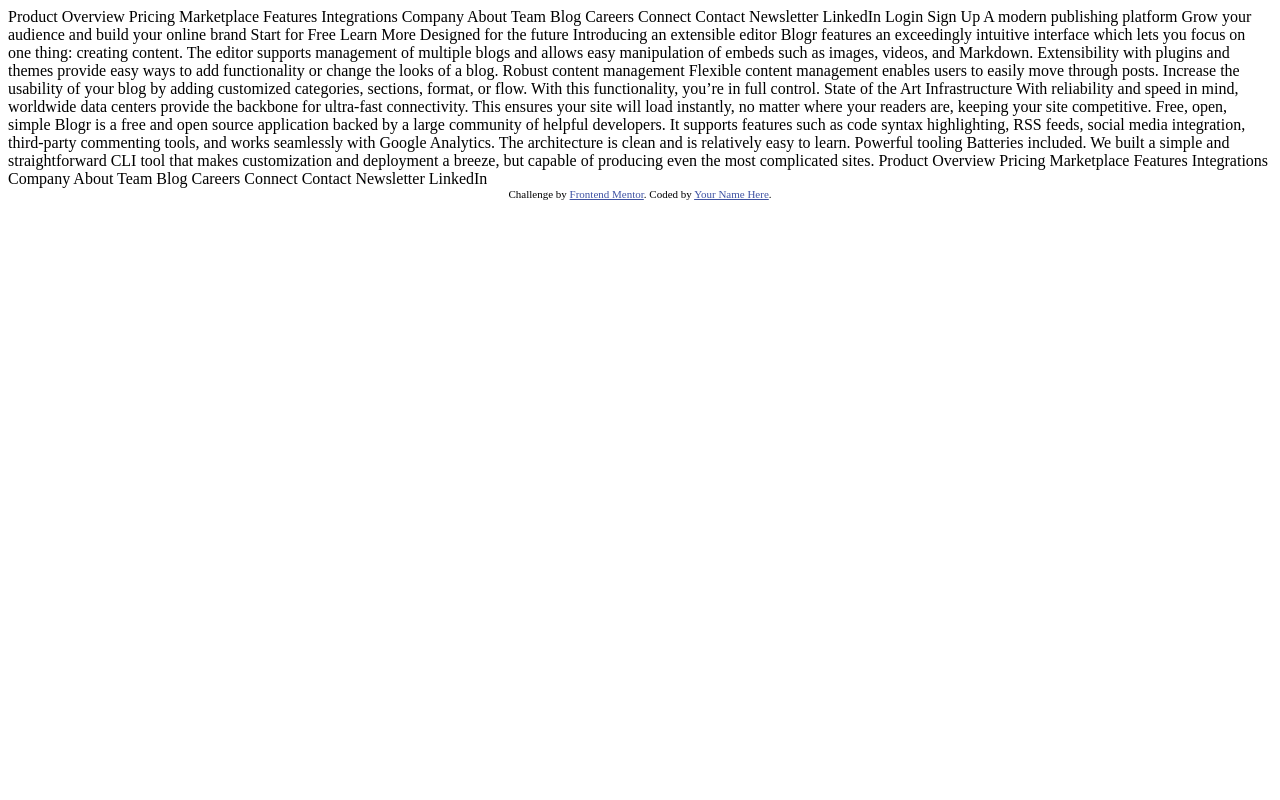
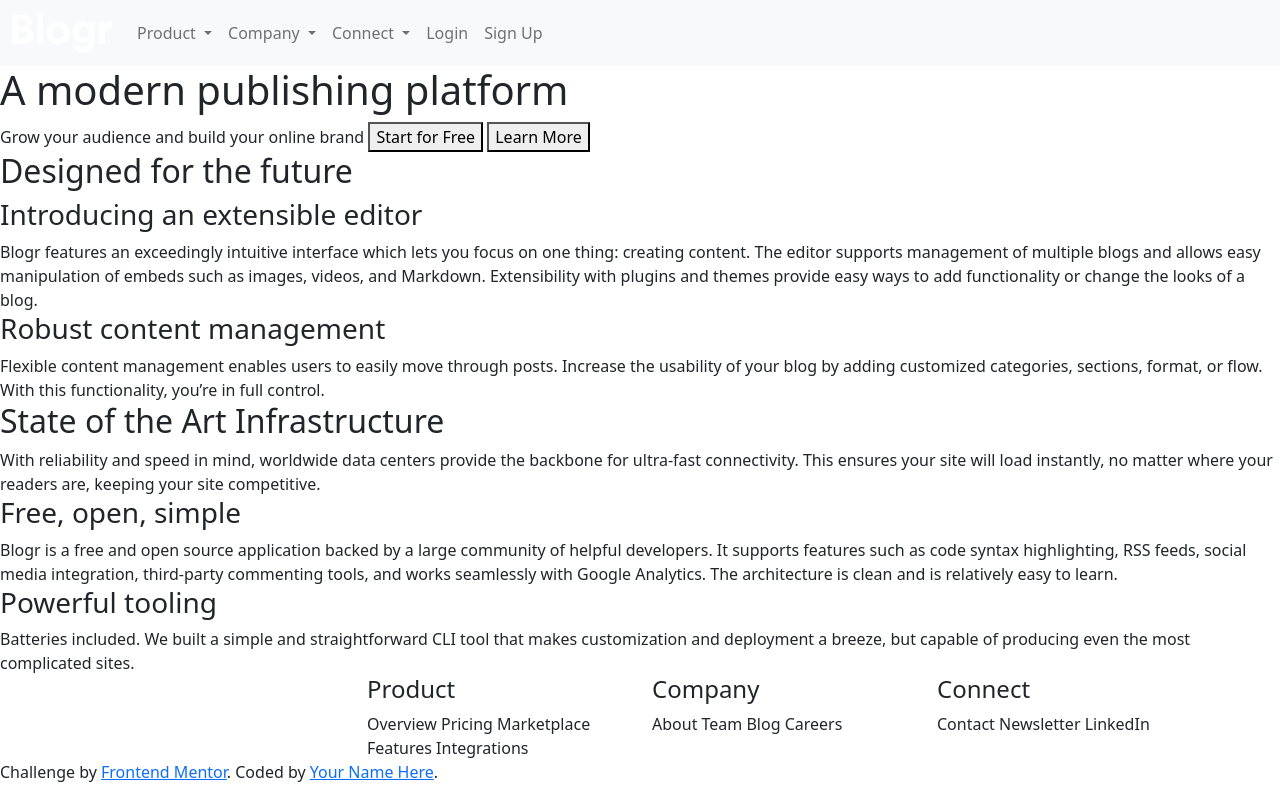
Before and after one commit to emllew/blog-landing-page, a plain HTML site: page index.html in a window 1280 px wide. Drawn offline with nearby package versions, Linux system fonts and the light colour scheme.

Commit message:
add bootstrap and html organisation

```diff
--- a/index.html
+++ b/index.html
@@ -1,99 +1,157 @@
 <!DOCTYPE html>
 <html lang="en">
+
 <head>
   <meta charset="UTF-8">
-  <meta name="viewport" content="width=device-width, initial-scale=1.0"> <!-- displays site properly based on user's device -->
+  <meta name="viewport" content="width=device-width, initial-scale=1.0">
+  <!-- displays site properly based on user's device -->
 
   <link rel="icon" type="image/png" sizes="32x32" href="./images/favicon-32x32.png">
 
   <title>Frontend Mentor | [Blogr]</title>
 
   <!-- Feel free to remove these styles or customise in your own stylesheet 👍 -->
-  <style>
-    .attribution { font-size: 11px; text-align: center; }
-    .attribution a { color: hsl(228, 45%, 44%); }
-  </style>
+  <link href="https://cdn.jsdelivr.net/npm/bootstrap@5.0.2/dist/css/bootstrap.min.css" rel="stylesheet"
+    integrity="sha384-EVSTQN3/azprG1Anm3QDgpJLIm9Nao0Yz1ztcQTwFspd3yD65VohhpuuCOmLASjC" crossorigin="anonymous">
+  <link href="/styles.css" rel="stylesheet">
 </head>
+
 <body>
-  Product
+  <nav class="navbar navbar-expand-lg navbar-light bg-light">
+    <div class="container-fluid">
+      <a class="navbar-brand" href="#"><img src="images/logo.svg"></a>
+      <button class="navbar-toggler" type="button" data-bs-toggle="collapse" data-bs-target="#navbarScroll"
+        aria-controls="navbarScroll" aria-expanded="false" aria-label="Toggle navigation">
+        <span class="navbar-toggler-icon"></span>
+      </button>
+      <div class="collapse navbar-collapse" id="navbarScroll">
+        <ul class="navbar-nav me-auto my-2 my-lg-0 navbar-nav-scroll" style="--bs-scroll-height: 100px;">
+          <li class="nav-item dropdown">
+            <a class="nav-link dropdown-toggle" href="#" id="navbarScrollingDropdown" role="button"
+              data-bs-toggle="dropdown" aria-expanded="false">
+              Product
+            </a>
+            <ul class="dropdown-menu" aria-labelledby="navbarScrollingDropdown">
+              <li><a class="dropdown-item" href="#">Overview</a></li>
+              <li><a class="dropdown-item" href="#">Pricing</a></li>
+              <li><a class="dropdown-item" href="#">Marketplace</a></li>
+              <li><a class="dropdown-item" href="#">Features</a></li>
+              <li><a class="dropdown-item" href="#">Integrations</a></li>
+            </ul>
+          </li>
 
-  Overview
-  Pricing
-  Marketplace
-  Features
-  Integrations
+          <li class="nav-item dropdown">
+            <a class="nav-link dropdown-toggle" href="#" id="navbarScrollingDropdown" role="button"
+              data-bs-toggle="dropdown" aria-expanded="false">
+              Company
+            </a>
+            <ul class="dropdown-menu" aria-labelledby="navbarScrollingDropdown">
+              <li><a class="dropdown-item" href="#">About</a></li>
+              <li><a class="dropdown-item" href="#">Team</a></li>
+              <li><a class="dropdown-item" href="#">Blog</a></li>
+              <li><a class="dropdown-item" href="#">Careers</a></li>
+            </ul>
+          </li>
+          <li class="nav-item dropdown">
+            <a class="nav-link dropdown-toggle" href="#" id="navbarScrollingDropdown" role="button"
+              data-bs-toggle="dropdown" aria-expanded="false">
+              Connect
+            </a>
+            <ul class="dropdown-menu" aria-labelledby="navbarScrollingDropdown">
+              <li><a class="dropdown-item" href="#">Contact</a></li>
+              <li><a class="dropdown-item" href="#">Newsletter</a></li>
+              <li><a class="dropdown-item" href="#">LinkedIn</a></li>
+            </ul>
+          </li>
+          <li class="nav-item rightNavBtn">
+            <a class="nav-link" href="#">Login</a>
+          </li>
+          <li class="nav-item rightNavBtn">
+            <a class="nav-link" href="#">Sign Up</a>
+          </li>
+        </ul>
+      </div>
+    </div>
+  </nav>
+  <header>
+    <h1>A modern publishing platform</h1>
+    Grow your audience and build your online brand
 
-  Company
+    <button>Start for Free</button>
+    <button>Learn More</button>
+  </header>
 
-  About
-  Team
-  Blog
-  Careers
+  <h2>Designed for the future</h2>
 
-  Connect
-
-  Contact
-  Newsletter
-  LinkedIn
-
-  Login
-  Sign Up
-
-  A modern publishing platform
-  Grow your audience and build your online brand
-
-  Start for Free
-  Learn More
-
-  Designed for the future
-
-  Introducing an extensible editor
+  <h3>Introducing an extensible editor</h3>
   Blogr features an exceedingly intuitive interface which lets you focus on one thing: creating content.
   The editor supports management of multiple blogs and allows easy manipulation of embeds such as images,
   videos, and Markdown. Extensibility with plugins and themes provide easy ways to add functionality or
   change the looks of a blog.
 
-  Robust content management
+  <h3>Robust content management</h3>
   Flexible content management enables users to easily move through posts. Increase the usability of your blog
   by adding customized categories, sections, format, or flow. With this functionality, you’re in full control.
 
-  State of the Art Infrastructure
+  <h2>State of the Art Infrastructure</h2>
   With reliability and speed in mind, worldwide data centers provide the backbone for ultra-fast connectivity.
   This ensures your site will load instantly, no matter where your readers are, keeping your site competitive.
 
-  Free, open, simple
+  <h3>Free, open, simple</h3>
   Blogr is a free and open source application backed by a large community of helpful developers. It supports
   features such as code syntax highlighting, RSS feeds, social media integration, third-party commenting tools,
   and works seamlessly with Google Analytics. The architecture is clean and is relatively easy to learn.
 
-  Powerful tooling
-  Batteries included. We built a simple and straightforward CLI tool that makes customization and deployment a breeze, but
+  <h3>Powerful tooling</h3>
+  Batteries included. We built a simple and straightforward CLI tool that makes customization and deployment a breeze,
+  but
   capable of producing even the most complicated sites.
 
-  Product
+  <footer>
+    <div class="container">
+      <div class="row">
+        <div class="col">
+          <img src="images/logo.svg">
+        </div>
+        <div class="col">
+          <h4>Product</h4>
 
-  Overview
-  Pricing
-  Marketplace
-  Features
-  Integrations
+          Overview
+          Pricing
+          Marketplace
+          Features
+          Integrations
+        </div>
+        <div class="col">
+          <h4>Company</h4>
 
-  Company
+          About
+          Team
+          Blog
+          Careers
+        </div>
+        <div class="col">
+          <h4>Connect</h4>
 
-  About
-  Team
-  Blog
-  Careers
+          Contact
+          Newsletter
+          LinkedIn
+        </div>
+      </div>
+    </div>
 
-  Connect
 
-  Contact
-  Newsletter
-  LinkedIn
 
+
+
+  </footer>
   <div class="attribution">
     Challenge by <a href="https://www.frontendmentor.io?ref=challenge" target="_blank">Frontend Mentor</a>.
     Coded by <a href="#">Your Name Here</a>.
   </div>
+  <script src="https://cdn.jsdelivr.net/npm/bootstrap@5.0.2/dist/js/bootstrap.bundle.min.js"
+    integrity="sha384-MrcW6ZMFYlzcLA8Nl+NtUVF0sA7MsXsP1UyJoMp4YLEuNSfAP+JcXn/tWtIaxVXM"
+    crossorigin="anonymous"></script>
 </body>
+
 </html>
--- /dev/null
+++ b/index.js
@@ -0,0 +1,4 @@
+var collapseElementList = [].slice.call(document.querySelectorAll('.collapse'))
+var collapseList = collapseElementList.map(function (collapseEl) {
+  return new bootstrap.Collapse(collapseEl)
+})
```
Also changed, not shown: styles.css (added).
